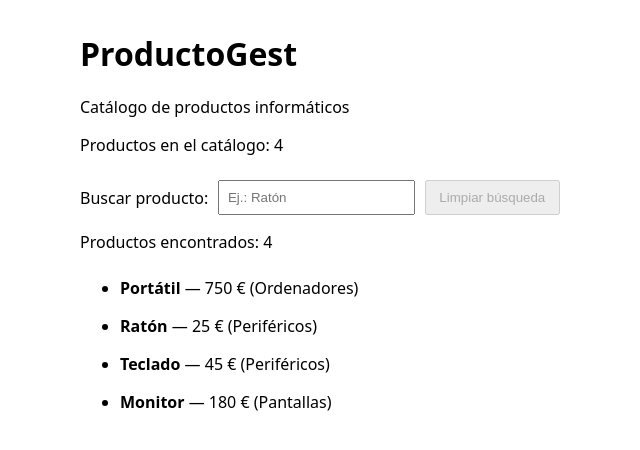
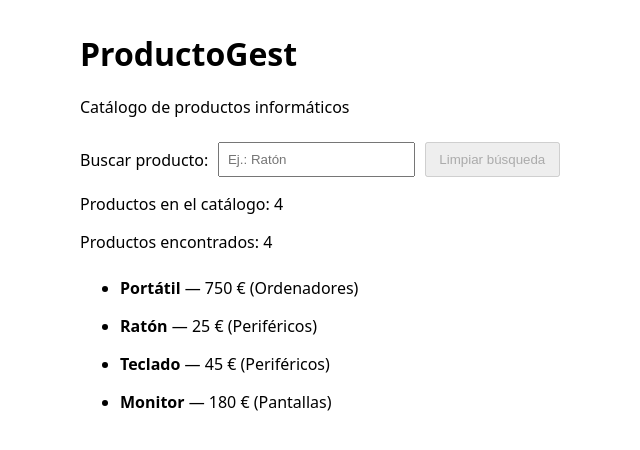
Before and after one commit to jminsausti/ProductoGest-Vue, a Vue app: page / in a window 1280 px wide. Shown: the top 450 px of the page, without its empty margins (200-840 px from the left). Built offline with nearby package versions, Linux system fonts and the light colour scheme; data requests are answered from the project's data file.

Commit message:
Etapa 04: cargar productos con Axios y JSON Server

```diff
--- /dev/null
+++ b/db.json
@@ -0,0 +1,8 @@
+{
+  "productos": [
+    { "id": "1", "nombre": "Portátil", "precio": 750, "categoria": "Ordenadores" },
+    { "id": "2", "nombre": "Ratón", "precio": 25, "categoria": "Periféricos" },
+    { "id": "3", "nombre": "Teclado", "precio": 45, "categoria": "Periféricos" },
+    { "id": "4", "nombre": "Monitor", "precio": 180, "categoria": "Pantallas" }
+  ]
+}
--- a/package.json
+++ b/package.json
@@ -9,10 +9,12 @@
     "preview": "vite preview"
   },
   "dependencies": {
+    "axios": "^1.20.0",
     "vue": "^3.5.42"
   },
   "devDependencies": {
     "@vitejs/plugin-vue": "^6.0.8",
+    "json-server": "^1.0.0-beta.15",
     "vite": "^8.2.2",
     "vite-plugin-vue-devtools": "^8.2.1"
   },
--- a/src/App.vue
+++ b/src/App.vue
@@ -1,23 +1,22 @@
 <script setup>
-// App.vue actúa como componente padre: conserva los datos y coordina a sus hijos.
-import { ref, computed } from 'vue'
+// App.vue coordina los componentes y conserva el estado compartido.
+import { ref, computed, onMounted } from 'vue'
+import axios from 'axios'
 import ProductoCard from './components/ProductoCard.vue'
 import BuscadorProductos from './components/BuscadorProductos.vue'
 
 const titulo = 'ProductoGest'
+const API_URL = 'http://localhost:3000/productos'
 
-// ref() hace reactivo el catálogo: Vue actualizará la vista si cambia.
-const productos = ref([
-  { id: 1, nombre: 'Portátil', precio: 750, categoria: 'Ordenadores' },
-  { id: 2, nombre: 'Ratón', precio: 25, categoria: 'Periféricos' },
-  { id: 3, nombre: 'Teclado', precio: 45, categoria: 'Periféricos' },
-  { id: 4, nombre: 'Monitor', precio: 180, categoria: 'Pantallas' }
-])
-
-// La búsqueda se mantiene en el padre: el buscador hijo solo la muestra y emite eventos.
+// El catálogo comienza vacío: ahora lo obtendremos por HTTP.
+const productos = ref([])
 const busqueda = ref('')
 
-// computed() recalcula esta lista cuando cambian la búsqueda o los productos.
+// Estados de la petición para informar al usuario de qué sucede.
+const cargando = ref(false)
+const error = ref('')
+
+// El filtrado sigue siendo reactivo y no necesita cambios al usar Axios.
 const productosFiltrados = computed(() => {
   const texto = busqueda.value.trim().toLocaleLowerCase('es')
   return productos.value.filter(producto =>
@@ -25,12 +24,33 @@ const productosFiltrados = computed(() => {
   )
 })
 
-// Respuesta al evento 'actualizar-busqueda' emitido por BuscadorProductos.
+async function cargarProductos() {
+  cargando.value = true
+  error.value = ''
+
+  try {
+    // Axios hace un GET y transforma automáticamente el JSON de la respuesta.
+    const respuesta = await axios.get(API_URL)
+    productos.value = respuesta.data
+  } catch (err) {
+    // Si falla la API, mostramos un mensaje en vez de dejar una lista engañosa.
+    productos.value = []
+    error.value = 'No se pudieron cargar los productos. Comprueba que JSON Server está activo.'
+    console.error('Error al consultar la API:', err)
+  } finally {
+    // finally se ejecuta tanto si la petición funciona como si falla.
+    cargando.value = false
+  }
+}
+
+// Cuando Vue monta el componente, realizamos la primera petición.
+onMounted(cargarProductos)
+
+// El padre recibe los eventos personalizados del buscador.
 function actualizarBusqueda(texto) {
   busqueda.value = texto
 }
 
-// Respuesta al evento 'limpiar-busqueda' emitido por BuscadorProductos.
 function limpiarBusqueda() {
   busqueda.value = ''
 }
@@ -40,33 +60,47 @@ function limpiarBusqueda() {
   <main>
     <h1>{{ titulo }}</h1>
     <p>Catálogo de productos informáticos</p>
-    <p>Productos en el catálogo: {{ productos.length }}</p>
 
-    <!-- El padre pasa 'busqueda' como prop (:) y escucha los eventos del hijo (@). -->
+    <!-- La búsqueda sigue delegada en su propio componente. -->
     <BuscadorProductos
       :busqueda="busqueda"
       @actualizar-busqueda="actualizarBusqueda"
       @limpiar-busqueda="limpiarBusqueda"
     />
 
+    <!-- Un solo estado visible cada vez: carga, error o resultado. -->
+    <p v-if="cargando" role="status">Cargando productos…</p>
+
+    <div v-else-if="error" role="alert">
+      <p>{{ error }}</p>
+      <button type="button" @click="cargarProductos">Reintentar</button>
+    </div>
+
+    <template v-else>
+      <p>Productos en el catálogo: {{ productos.length }}</p>
       <p>Productos encontrados: {{ productosFiltrados.length }}</p>
 
-    <!-- Si no hay resultados, mostramos el mensaje en lugar de la lista. -->
       <p v-if="productosFiltrados.length === 0" role="status">
         No hay productos que coincidan con la búsqueda.
       </p>
       <ul v-else>
-      <!-- Cada producto se representa con un componente reutilizable. -->
+        <!-- Cada elemento conserva su identificador estable como clave. -->
         <ProductoCard
           v-for="producto in productosFiltrados"
           :key="producto.id"
           :producto="producto"
         />
       </ul>
+    </template>
   </main>
 </template>
 
 <style scoped>
-/* Estilos del contenedor principal de la aplicación. */
-main { max-width: 720px; margin: 2rem auto; padding: 0 1rem; font-family: system-ui, sans-serif; }
+/* Mantenemos la interfaz sencilla para centrarnos en HTTP y reactividad. */
+main {
+  max-width: 720px;
+  margin: 2rem auto;
+  padding: 0 1rem;
+  font-family: system-ui, sans-serif;
+}
 </style>
```
Also changed, not shown: 1 other file (tests, documents, lock files or other folders). Lines whose indentation alone changed are shown as unchanged.
